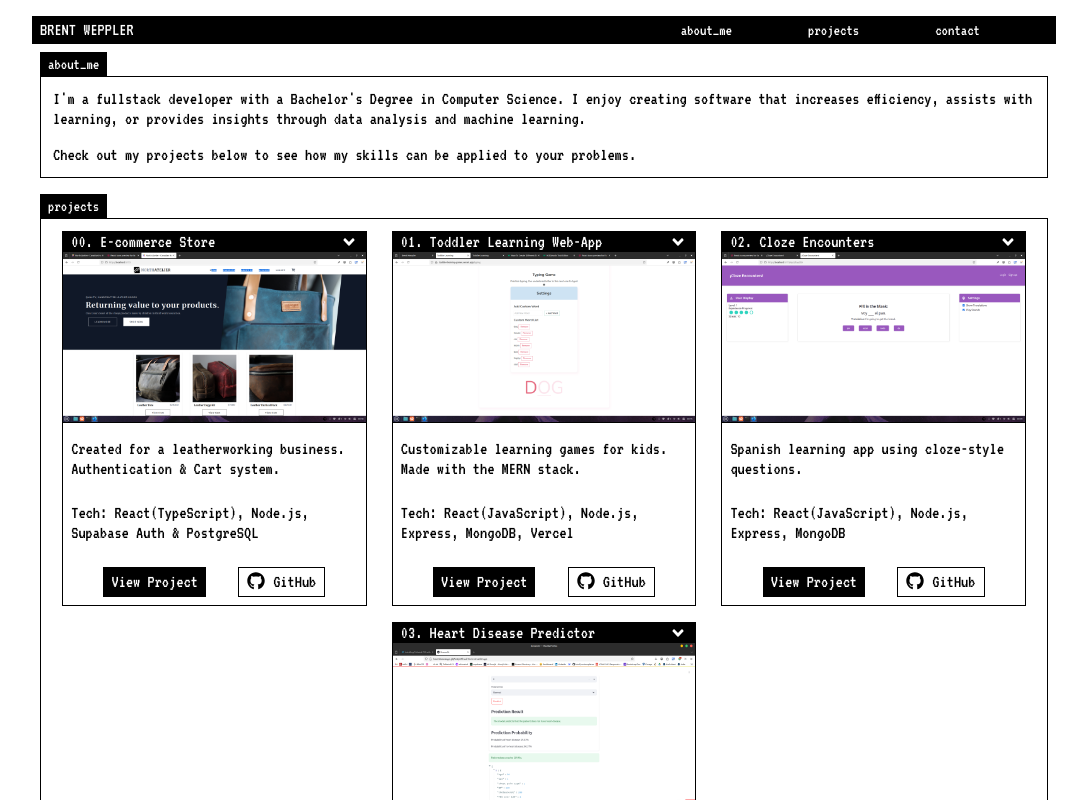
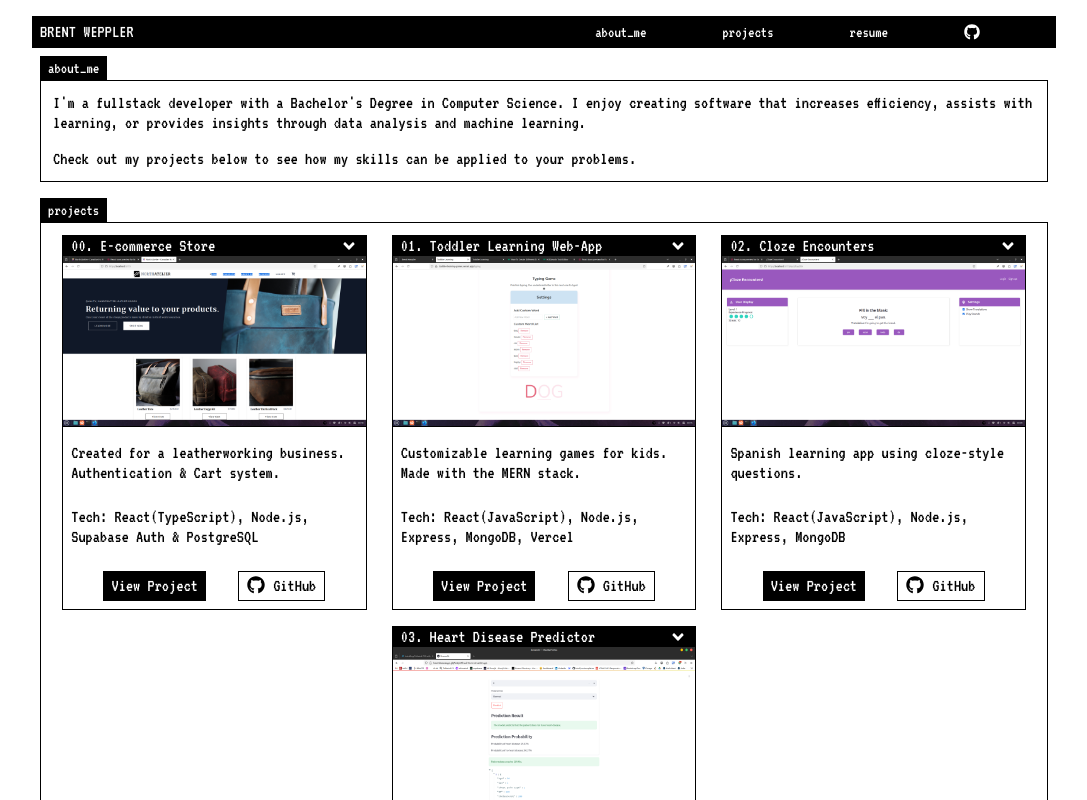
Before and after one commit to bweppl1/bweppl1.github.io, a React (Vite) app: page / in a window 1280 px wide. Shown: the top 800 px of the page, without its empty margins (96-1183 px from the left). Built offline with nearby package versions, Linux system fonts and the light colour scheme.

Commit message:
added resume

```diff
--- a/src/components/NavBar.jsx
+++ b/src/components/NavBar.jsx
@@ -24,17 +24,33 @@ const NavBar = () => {
             : "hidden"
         } md:flex md:flex-row md:gap-15 items-center md:mx-15`}
       >
-        <a href="#about" className="hover:bg-white hover:text-black m-0 px-2">
+        <a
+          href="#about"
+          className="hover:bg-white hover:text-black m-0 px-2 py-1"
+        >
           about_me
         </a>
         <a
           href="#projects"
-          className="hover:bg-white hover:text-black m-0 px-2"
+          className="hover:bg-white hover:text-black m-0 px-2 py-1"
         >
           projects
         </a>
-        <a href="#contact" className="hover:bg-white hover:text-black m-0 px-2">
-          contact
+        <a
+          href="../assets/documents/resume_brent_weppler.pdf"
+          className="hover:bg-white hover:text-black m-0 px-2 py-1"
+          target="_blank"
+          rel="noopener noreferrer"
+        >
+          resume
+        </a>
+        <a
+          href="https://github.com/bweppl1"
+          className="hover:bg-white hover:text-black m-0 p-2"
+          target="_blank"
+          rel="noopener noreferrer"
+        >
+          <FaGithub />
         </a>
       </div>
     </div>
```
Also changed, not shown: 1 other file (tests, documents, lock files or other folders).
